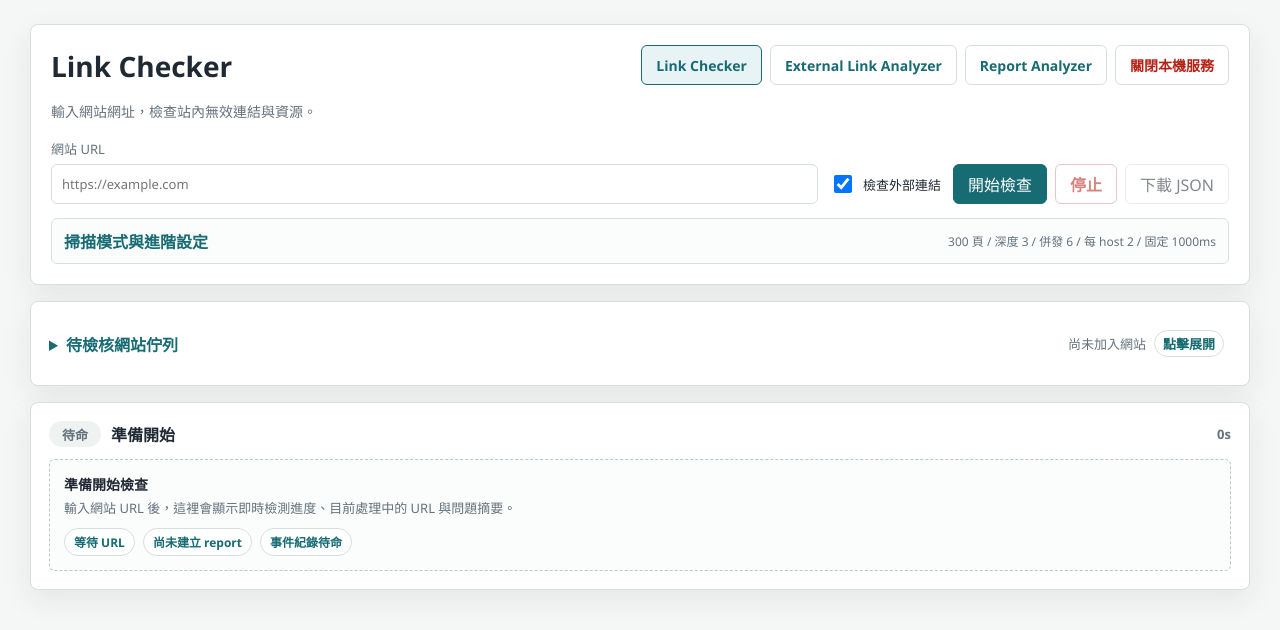
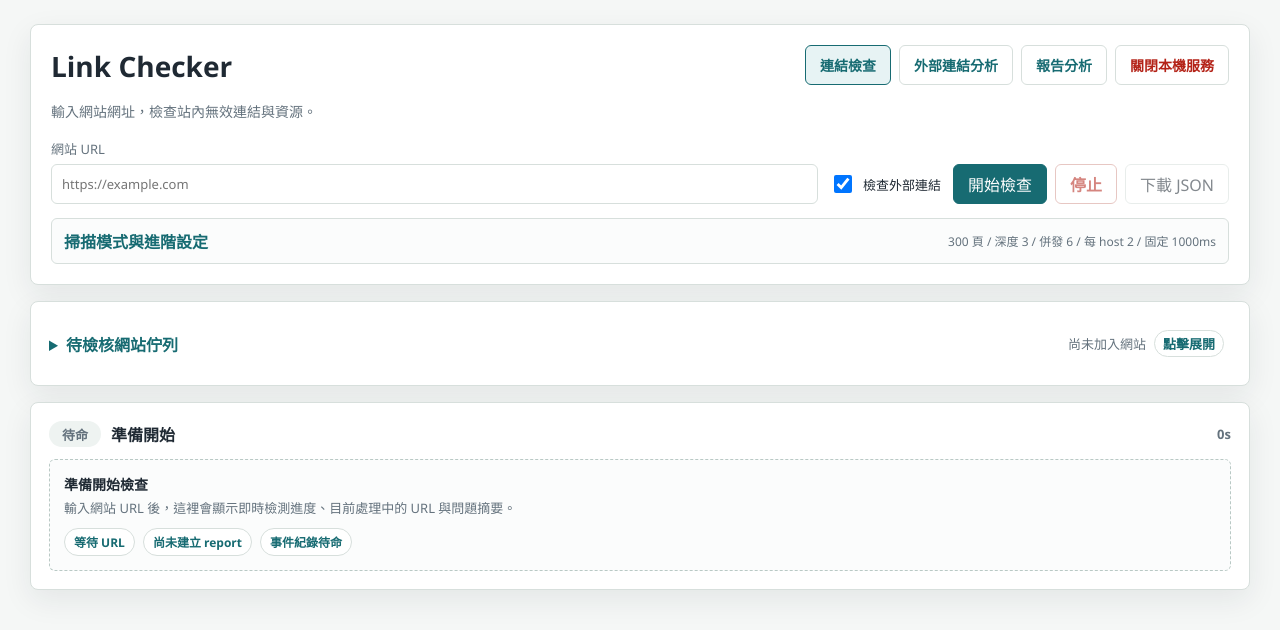
Before and after one commit to kevinkan75/link_checker, a plain HTML site: page public/index.html in a window 1280 px wide. Drawn offline with Linux system fonts and the light colour scheme; no server answers.

Commit message:
Use Traditional Chinese navigation labels

```diff
--- a/public/index.html
+++ b/public/index.html
@@ -12,9 +12,9 @@
         <div class="title-block">
           <h1 id="title">Link Checker</h1>
           <nav class="header-nav" aria-label="主要導覽">
-            <a class="header-link" href="/" aria-current="page">Link Checker</a>
-            <a class="header-link" href="/analyzer.html">External Link Analyzer</a>
-            <a class="header-link" href="/report-analyzer.html">Report Analyzer</a>
+            <a class="header-link" href="/" aria-current="page" aria-label="連結檢查 Link Checker" title="Link Checker">連結檢查</a>
+            <a class="header-link" href="/analyzer.html" aria-label="外部連結分析 External Link Analyzer" title="External Link Analyzer">外部連結分析</a>
+            <a class="header-link" href="/report-analyzer.html" aria-label="報告分析 Report Analyzer" title="Report Analyzer">報告分析</a>
             <button id="shutdown-button" class="header-link shutdown-link" type="button">關閉本機服務</button>
           </nav>
           <p>輸入網站網址，檢查站內無效連結與資源。</p>
```
Also changed, not shown: public/analyzer.html (+3 -3 lines), public/report-analyzer.html (+3 -3 lines).
